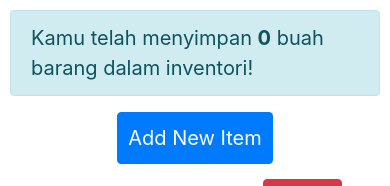
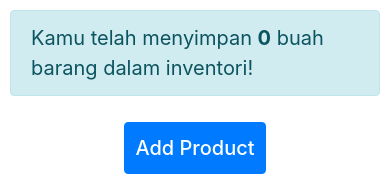
Before and after one commit to InhumanlyInsane/bicycleparts-inv, a Django app: page / in a window 390 px wide. Shown: the part 71-257 px from the top of the page. Run offline with Django 4.2, Linux system fonts and the light colour scheme; the visitor is signed in with stand-in values (Sample User, id 1); data that the repository does not hold is empty; some libraries are stand-ins or nearby versions.

Commit message:
implementasi javascript terhadap fitur Add Product
pembuatan modal untuk fitur Add Product

mengimplementasi ajax terhadap pengambilan data model

```diff
--- a/main/templates/main.html
+++ b/main/templates/main.html
@@ -27,20 +27,26 @@
             margin: 5px;
         }
 
-        .card {
-            margin-right: 7px;
-            margin-left: 7px;
-            margin-bottom: 0px;
+        #item_collection {
+            margin-right: 5px;
+            margin-left: 5px;
         }
 
-        .btn-new-item {
-            text-align: center;
-        }
-
-        .btn-new-item a {
+        /* .btn-new-item {
+            position: absolute;
+            top: 50%;
+            left: 50%;
+            transform: translate(-50%, -50%);
             font-size: 20px;
             padding: 10px;
-            margin-bottom: 5px;
+            margin: 10px;
+        } */
+
+        .center-container {
+            display: flex;
+            justify-content: center;
+            align-items: center;
+            margin: 10px;
         }
 
         .btn-logout {
@@ -63,8 +69,9 @@
         Kamu telah menyimpan <span>{{ item_count }}</span> buah barang dalam inventori!
     </div>
 
-    <div class="row row-cols-3 row-cols-md-2 g-4">
-        {% for item in items %}
+    <!-- <div class="row row-cols-3 row-cols-md-2 g-4"> -->
+    <div id="item_collection" class="row row-cols-3 row-cols-md-2 g-4">
+        <!-- {% for item in items %}
         <div class="col-md-4">
             <div class="card h-100">
 
@@ -106,14 +113,56 @@
 
             </div>
         </div>
-        {% endfor %}
+        {% endfor %} -->
     </div>
 
     <br />
 
-    <div class="btn-new-item">
+    <!-- PEMBUATAN MODAL -->
+    <div class="modal fade" id="AddItemModal" tabindex="-1" aria-labelledby="exampleModalLabel" aria-hidden="true">
+        <div class="modal-dialog">
+            <div class="modal-content">
+                <div class="modal-header">
+                    <h1 class="modal-title fs-5" id="exampleModalLabel">Add New Product</h1>
+                    <button type="button" class="btn-close" data-bs-dismiss="modal" aria-label="Close"></button>
+                </div>
+                <div class="modal-body">
+                    <form id="form" onsubmit="return false;">
+                        {% csrf_token %}
+                        <div class="mb-3">
+                            <label for="name" class="col-form-label">Name:</label>
+                            <input type="text" class="form-control" id="name" name="name"></input>
+                        </div>
+                        <div>
+                            <label for="amount" class="col-form-label">Amount:</label>
+                            <input type="number" class="form-control" id="amount" name="amount"></input>
+                        </div>
+                        <div class="mb-3">
+                            <label for="price" class="col-form-label">Price:</label>
+                            <input type="number" class="form-control" id="price" name="price"></input>
+                        </div>
+                        <div class="mb-3">
+                            <label for="description" class="col-form-label">Description:</label>
+                            <textarea class="form-control" id="description" name="description"></textarea>
+                        </div>
+                    </form>
+                </div>
+                <div class="modal-footer">
+                    <button type="button" class="btn btn-secondary" data-bs-dismiss="modal">Close</button>
+                    <button type="button" class="btn btn-primary" id="button_add" data-bs-dismiss="modal">Add Product</button>
+                </div>
+            </div>
+        </div>
+    </div>
+
+    <div class="center-container">
+        <button type="button" class="btn btn-primary btn-new-item" data-bs-toggle="modal" data-bs-target="#AddItemModal" style="font-weight: 500;
+        font-size: 20px; padding: 10px;">Add Product</button>
+    </div>
+
+    <!-- <div class="btn-new-item">
         <a class="btn btn-primary" href="{% url 'main:create_item' %}" role="button"> Add New Item</a>
-    </div>
+    </div> -->
 
     <div class="btn-logout">
         <h5 style="margin: 10px;">Sesi terakhir login: {{ last_login }}</h5>
@@ -121,4 +170,63 @@
     </div>
 
 
+
+    <script>
+
+        async function getItems(){
+            return fetch("{% url 'main:get_item_json' %}").then((res) => res.json())
+        }
+
+        async function refreshItems(){
+            const itemCards = document.getElementById("item_collection");
+            itemCards.innerHTML = "";
+
+            const items = await getItems();
+            let htmlString = items.forEach((item) => {
+                const card = document.createElement("div");
+                card.classList.add("col-md-4");
+                card.innerHTML = `
+                <div class="card h-100 border-secondary">
+                    <div class="card-body">
+                        <h5 class="card-title">${item.fields.name}</h5>
+                        <div class="card-text">
+                            <p><b>Date Added: </b>${item.fields.date_added}</p>
+                            <p><b>Amount: </b>${item.fields.amount}</p>
+                            <p><b>Harga: </b>${item.fields.price}</p>
+                            <b>Description:</b>
+                            <p>${item.fields.description}</p>
+                        </div>
+                    </div>
+
+                    <div class="card-footer d-flex align-items-center justify-content-center">
+                        <div class="btn-group" role="group" aria-label="Basic outlined example">
+                            <button type="button" class="btn btn-outline-primary">
+                                Remove Item
+                            </button>
+                            <button type="button" class="btn btn-outline-primary">
+                                Edit
+                            </button>
+                        </div>
+                    </div>
+                </div>
+                `;
+
+                itemCards.appendChild(card);
+            })
+        }
+
+        refreshItems();
+
+        function addItem(){
+            fetch("{% url 'main:add_item_ajax' %}", {
+                method: "POST",
+                body: new FormData(document.querySelector('#form'))
+            }).then(refreshItems);
+
+            document.getElementById("form").reset();
+            return false;
+        }
+
+    </script>
+
 {% endblock content %}
--- a/main/urls.py
+++ b/main/urls.py
@@ -1,5 +1,9 @@
 from django.urls import path
-from main.views import show_main, create_item, show_xml, show_json, show_json_by_id, show_xml_by_id, register, login_user, logout_user, increment_amount, decrement_amount, remove_item, edit_item
+from main.views import (
+    show_main, create_item, show_xml, show_json, show_json_by_id,
+    show_xml_by_id, register, login_user, logout_user, increment_amount,
+    decrement_amount, remove_item, edit_item, get_item_json, add_item_ajax
+)
 
 app_name = 'main'
 
@@ -16,5 +20,7 @@ urlpatterns = [
     path('increment-amount/<int:id>/', increment_amount, name='increment_amount'),
     path('decrement-amount/<int:id>/', decrement_amount, name='decrement_amount'),
     path('remove-item/<int:id>/', remove_item, name='remove_item'),
-    path('edit-item/<int:id>/', edit_item, name='edit_item')
+    path('edit-item/<int:id>/', edit_item, name='edit_item'),
+    path('get-item', get_item_json, name='get_item_json'),
+    path('create-item-ajax', add_item_ajax, name='add_item_ajax')
 ]
--- a/main/views.py
+++ b/main/views.py
@@ -1,6 +1,6 @@
 import datetime
 from django.shortcuts import render
-from django.http import HttpResponseRedirect, HttpResponse
+from django.http import HttpResponseRedirect, HttpResponse, HttpResponseNotFound
 from main.forms import ItemForm
 from main.models import Item
 from django.urls import reverse
@@ -11,7 +11,7 @@ from django.contrib import messages
 from django.contrib.auth import authenticate, login, logout
 from django.contrib.auth.decorators import login_required
 from django.db.models import F
-from django.views.generic import CreateView
+from django.views.decorators.csrf import csrf_exempt
 
 @login_required(login_url='/login')
 # Create your views here.
@@ -121,6 +121,23 @@ def edit_item(request, id):
     context = {'form': form}
     return render(request, "edit_item.html", context)
 
-class ItemCreateView(CreateView):
-    model = Item
-    fields = ('name', 'amount', 'price', 'description')
+# AJAX FUNCTIONS
+def get_item_json(request):
+    items = Item.objects.all()
+    return HttpResponse(serializers.serialize('json', items))
+
+@csrf_exempt
+def add_item_ajax(request):
+    if request.method == 'POST':
+        name = request.POST.get("name")
+        amount = request.POST.get("amount")
+        price = request.POST.get("price")
+        description = request.POST.get("description")
+        user = request.user
+
+        new_product = Item(name=name, price=price, amount=amount, description=description, user=user)
+        new_product.save()
+
+        return HttpResponse(b"CREATED", status=201)
+
+    return HttpResponseNotFound()
```
